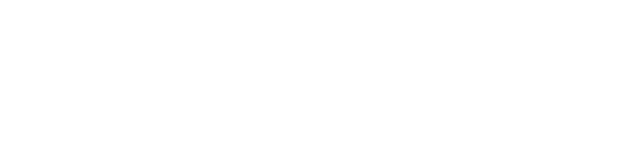
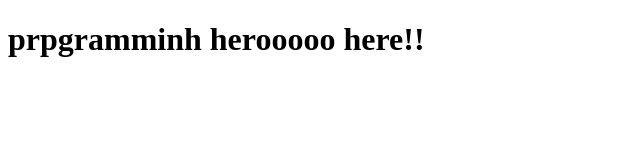
Before and after one commit to sumaiya357/practice-repo, a plain HTML site: page index.html in a window 1280 px wide. Shown: the whole page, without its empty margins (0-640 px from the left). Drawn offline with Linux system fonts and the light colour scheme.

Commit message:
h1 again added

```diff
--- a/index.html
+++ b/index.html
@@ -7,6 +7,7 @@
     <title>practice repo</title>
 </head>
 <body>
+    <h1>prpgramminh herooooo here!!</h1>
 
 </body>
 </html>
```
